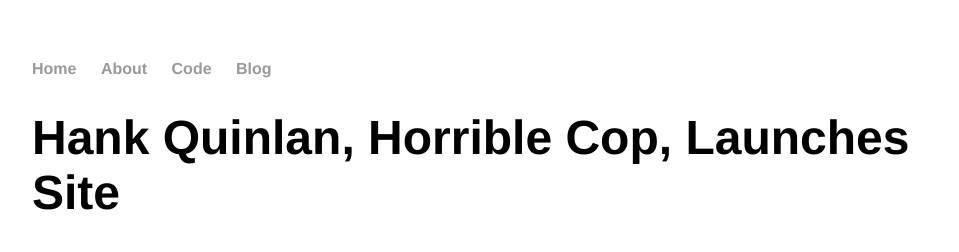
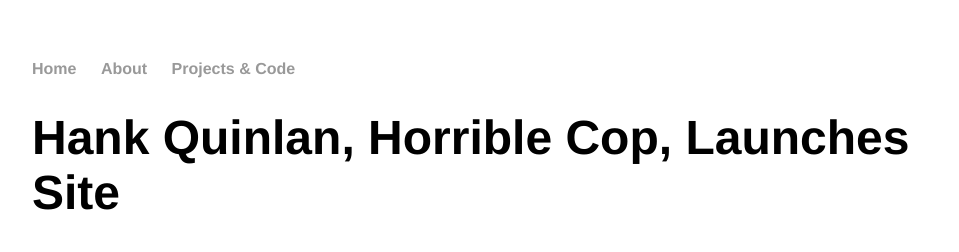
Before and after one commit to EGjohnson/EGjohnson.github.io, a Jekyll site: the page built from _posts/2014-04-30-hank-quinlan-site-launched.md, in a window 1280 px wide. Shown: the top 252 px of the page, without its empty margins (160-1119 px from the left). Built offline with Jekyll 4.4.1, drawn with Linux system fonts in a browser that asks for light colours.

Commit message:
change headers

```diff
--- a/_layouts/default.html
+++ b/_layouts/default.html
@@ -10,8 +10,7 @@
 	    		<ul>
 	        		<li><a href="/">Home</a></li>
 		        	<li><a href="/about/">About</a></li>
-	        		<li><a href="/code/">Code</a></li>
-	        		<li><a href="/blog/">Blog</a></li>
+	        		<li><a href="/code/">Projects &amp; Code</a></li>
 	    		</ul>
 			</nav>
 			<div class="container">
```
